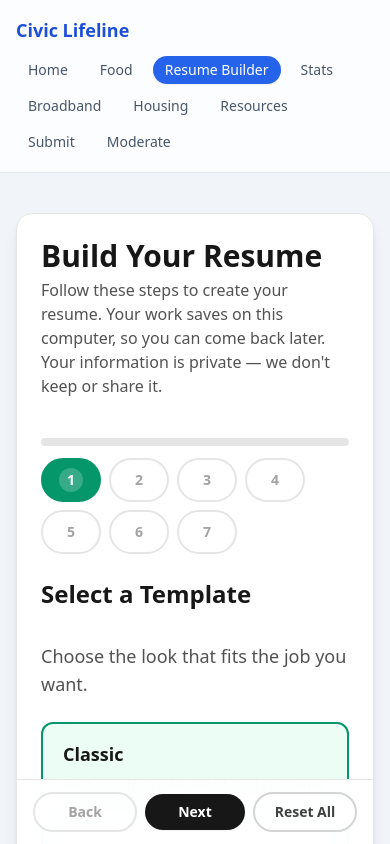
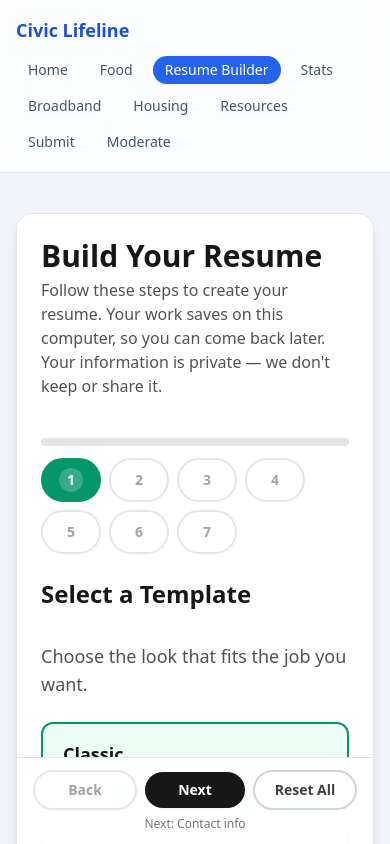
Before and after one commit to juchheim/civic-lifeline, a Next.js app in the folder apps/web/: page /resume in a window 390 px wide. Shown: the top 844 px of the page. Built offline with nearby package versions, Linux system fonts and the light colour scheme.

Commit message:
Show next step name as visible text below Next button on mobile
- Next step name displayed below button row on mobile only
- Solves accessibility issue: tooltips don't work on touch devices
- Users can see where they're going before tapping Next
- Desktop unchanged (full label in button)

```diff
--- a/apps/web/components/resume/ResumeBuilderSection.tsx
+++ b/apps/web/components/resume/ResumeBuilderSection.tsx
@@ -261,6 +261,7 @@ return (
     </div>
     <nav className="sticky bottom-0 z-20 -mx-6 mt-8 border-t border-neutral-200 bg-white/95 px-4 py-3 backdrop-blur md:px-6 md:py-5">
       <div className="flex flex-col gap-2 md:gap-4">
+        <div className="flex flex-col gap-1.5 md:gap-0">
           <div className="flex flex-nowrap items-center gap-2 md:gap-3">
             <button
               type="button"
@@ -291,6 +292,12 @@ return (
             >
               Reset All
             </button>
+          </div>
+          {!isLastStep && (
+            <p className="text-center text-xs text-neutral-500 md:hidden">
+              Next: {WIZARD_STEPS[currentStepIndex + 1]?.title ?? 'next step'}
+            </p>
+          )}
         </div>
         {(canPreview || previewUrl) && (
           <div className="flex flex-nowrap items-center gap-2 md:gap-3">
```
Lines whose indentation alone changed are shown as unchanged.
